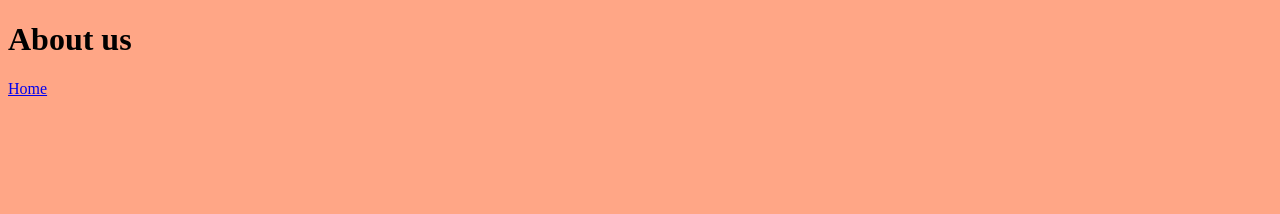
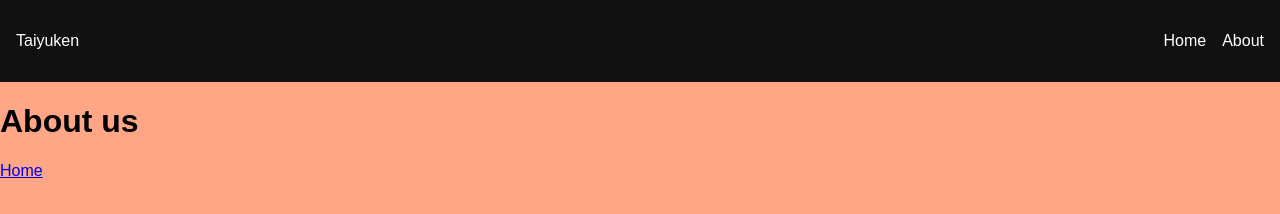
Before and after one commit to MauricioEF/vanilla-taiyuken-front, a plain HTML site: page public/about/index.html in a window 1280 px wide. Drawn offline with Linux system fonts and the light colour scheme.

Commit message:
Added first component

```diff
--- a/public/about/index.html
+++ b/public/about/index.html
@@ -3,12 +3,15 @@
 <head>
     <meta charset="UTF-8">
     <meta name="viewport" content="width=device-width, initial-scale=1.0">
+    <link rel="stylesheet" href="/assets/css/global.css">
     <link rel="stylesheet" href="/assets/css/about.css">
     <title>Document</title>
 </head>
 <body>
+    <div id="navbar-container" data-component="navbar"></div>
     <h1>About us</h1>
     <a href="/">Home</a>
-    <script src="/assets/js/about.js"></script>
+    <script type="module" src="/assets/js/main.js" defer></script>
+    <script src="/assets/js/about.js" defer></script>
 </body>
 </html>
--- a/public/assets/css/global.css
+++ b/public/assets/css/global.css
@@ -0,0 +1,5 @@
+body {
+    margin: 0;
+    padding: 0;
+    font-family: Arial, sans-serif;
+  }
--- a/public/assets/js/main.js
+++ b/public/assets/js/main.js
@@ -0,0 +1,31 @@
+
+async function loadComponent(id, name) {
+    const container = document.getElementById(id);
+    if (!container) return;
+
+    // Load HTML
+    const html = await fetch(`/components/${name}/${name}.html`).then(res => res.text());
+    container.innerHTML = html;
+
+    // Load CSS
+    const css = document.createElement('link');
+    css.rel = 'stylesheet';
+    css.href = `/components/${name}/${name}.css`;
+    document.head.appendChild(css);
+
+    // Load JS
+    try {
+      const module = await import(`/components/${name}/${name}.js`);
+      if (module.init) module.init(container);
+    } catch {
+      console.warn(`Component "${name}" has no JS (optional)`);
+    }
+  }
+
+  document.addEventListener('DOMContentLoaded', async () => {
+    const components = document.querySelectorAll('[data-component]');
+    for (const el of components) {
+      const name = el.getAttribute('data-component');
+      await loadComponent(el.id || name + '-container', name);
+    }
+  });
--- /dev/null
+++ b/public/components/navbar/navbar.css
@@ -0,0 +1,17 @@
+.navbar {
+    display: flex;
+    justify-content: space-between;
+    align-items: center;
+    padding: 1rem;
+    background: #111;
+    color: white;
+  }
+  .nav-links {
+    list-style: none;
+    display: flex;
+    gap: 1rem;
+  }
+  .nav-links a {
+    color: white;
+    text-decoration: none;
+  }
--- /dev/null
+++ b/public/components/navbar/navbar.html
@@ -0,0 +1,7 @@
+<nav class="navbar">
+    <div class="logo">Taiyuken</div>
+    <ul class="nav-links">
+      <li><a href="/">Home</a></li>
+      <li><a href="/about/">About</a></li>
+    </ul>
+  </nav>
--- /dev/null
+++ b/public/components/navbar/navbar.js
@@ -0,0 +1 @@
+console.log("Navbar working!")
--- a/src/assets/css/global.css
+++ b/src/assets/css/global.css
@@ -0,0 +1,5 @@
+body {
+    margin: 0;
+    padding: 0;
+    font-family: Arial, sans-serif;
+  }
--- /dev/null
+++ b/src/components/navbar/navbar.css
@@ -0,0 +1,17 @@
+.navbar {
+    display: flex;
+    justify-content: space-between;
+    align-items: center;
+    padding: 1rem;
+    background: #111;
+    color: white;
+  }
+  .nav-links {
+    list-style: none;
+    display: flex;
+    gap: 1rem;
+  }
+  .nav-links a {
+    color: white;
+    text-decoration: none;
+  }
--- /dev/null
+++ b/src/components/navbar/navbar.js
@@ -0,0 +1 @@
+console.log("Navbar working!")
```
Also changed, not shown: public/index.html (+2 -0 lines), src/assets/js/main.js (+31 -0 lines), src/components/navbar/navbar.html (added, +7 -0 lines), src/pages/about.html (+4 -1 lines), src/pages/index.html (+2 -0 lines), 1 other file.
